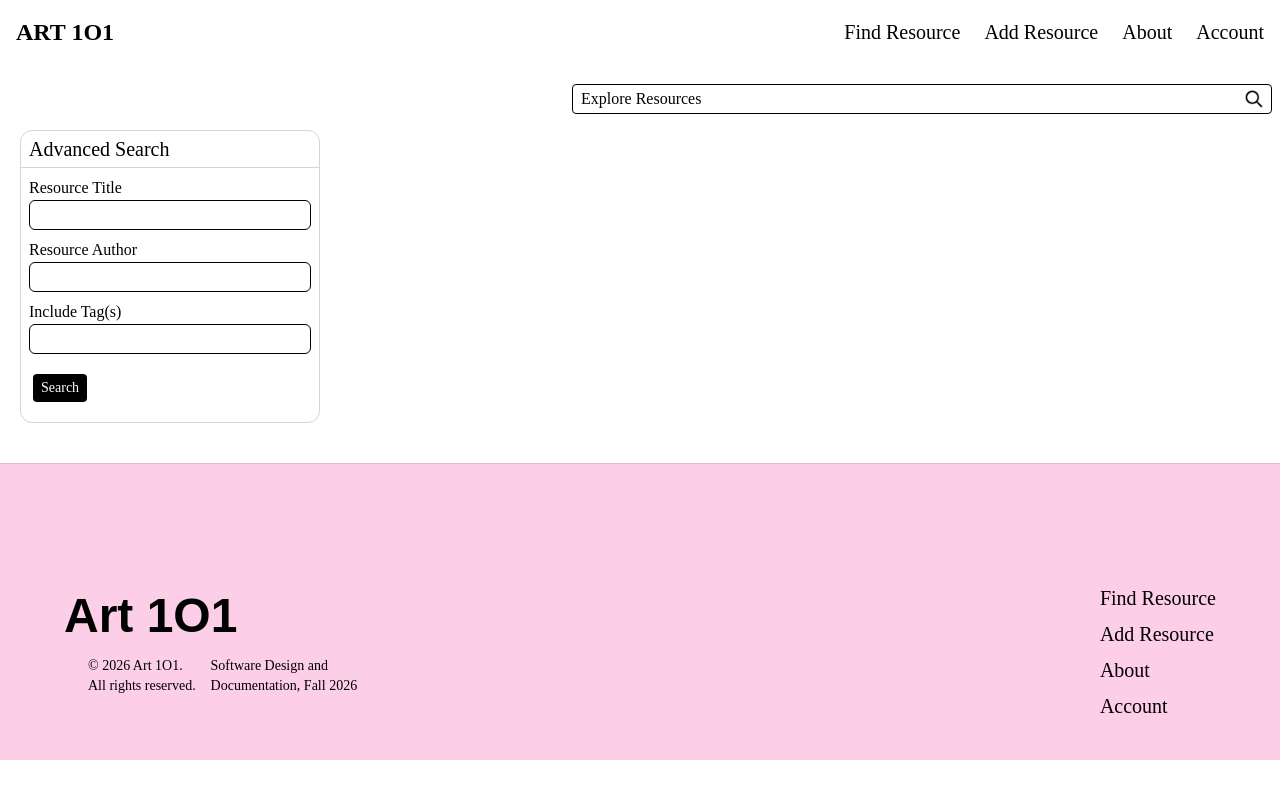
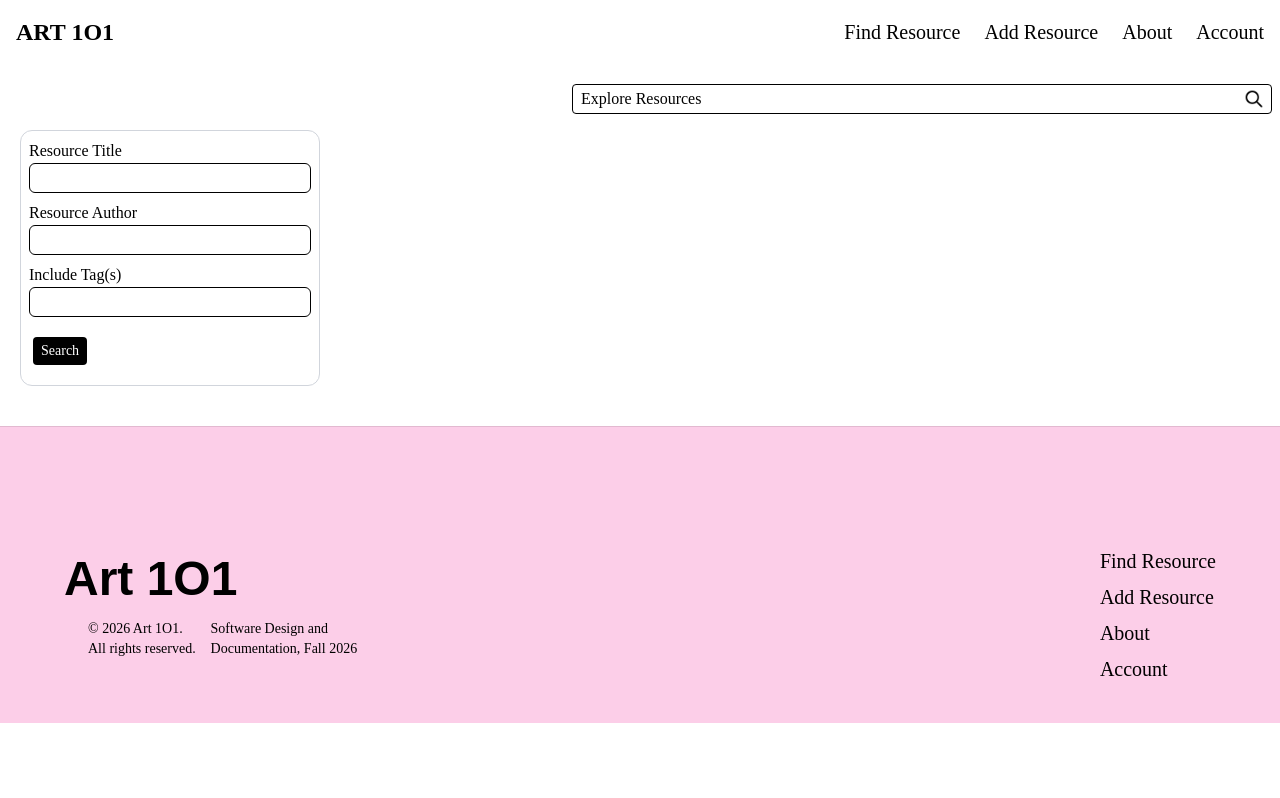
Before and after one commit to lilujk/SDD-FALL-2026-TEAM1O1, a Next.js app in the folder my-app/: page /explore in a window 1280 px wide. Built offline with nearby package versions, Linux system fonts and the light colour scheme; a web font is replaced by a local one.

Commit message:
remove general search

```diff
--- a/my-app/app/explore/page.tsx
+++ b/my-app/app/explore/page.tsx
@@ -106,9 +106,9 @@ export default function Explore({}) {
             onSubmit={handleSearch}
             className="flex min-w-75 flex-col overflow-hidden rounded-xl border border-gray-300 text-black mb-10"
           >
-            <h1 className="border-b border-gray-300 px-2 py-1 text-xl">
+            {/* <h1 className="border-b border-gray-300 px-2 py-1 text-xl">
               Advanced Search
-            </h1>
+            </h1> */}
 
             <div>
               <div className="flex flex-col m-2">
```
